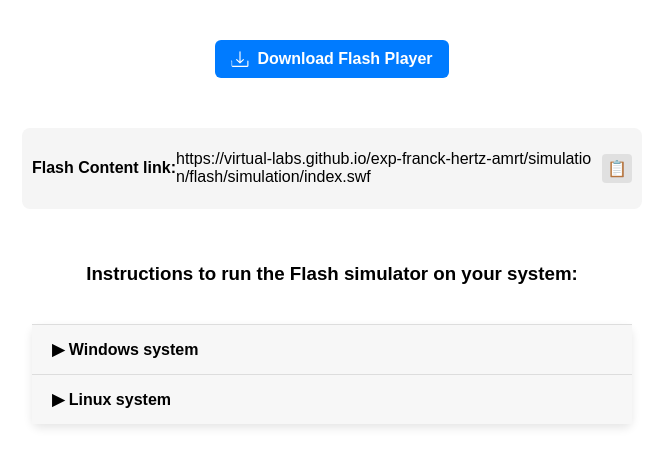
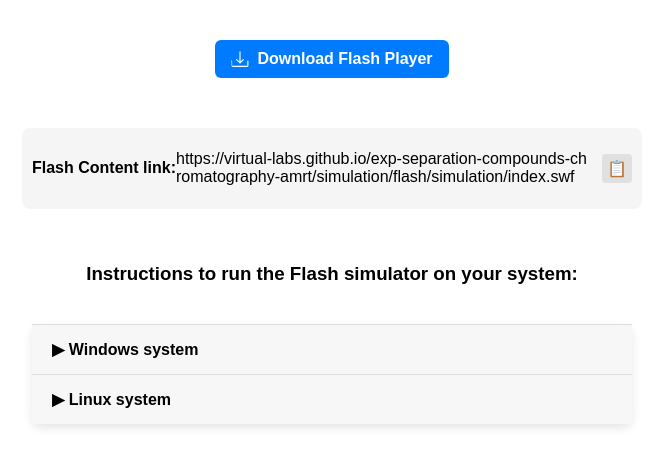
Before and after one commit to virtual-labs/exp-separation-compounds-chromatography-amrt, a plain HTML site: page experiment/simulation/index.html in a window 1280 px wide. Shown: the whole page, without its empty margins (308-971 px from the left). Drawn offline with Linux system fonts and the light colour scheme.

Commit message:
Update index.html

```diff
--- a/experiment/simulation/index.html
+++ b/experiment/simulation/index.html
@@ -21,7 +21,7 @@
 
 	<div class="copy-container">
     <p><h4>Flash Content link: </h4> </p>
-  <span class="link-text" id="copyText">https://virtual-labs.github.io/exp-franck-hertz-amrt/simulation/flash/simulation/index.swf</span>
+  <span class="link-text" id="copyText">https://virtual-labs.github.io/exp-separation-compounds-chromatography-amrt/simulation/flash/simulation/index.swf</span>
   <div class="copy-icon" onclick="copyLink()">
     📋
   </div>
```
